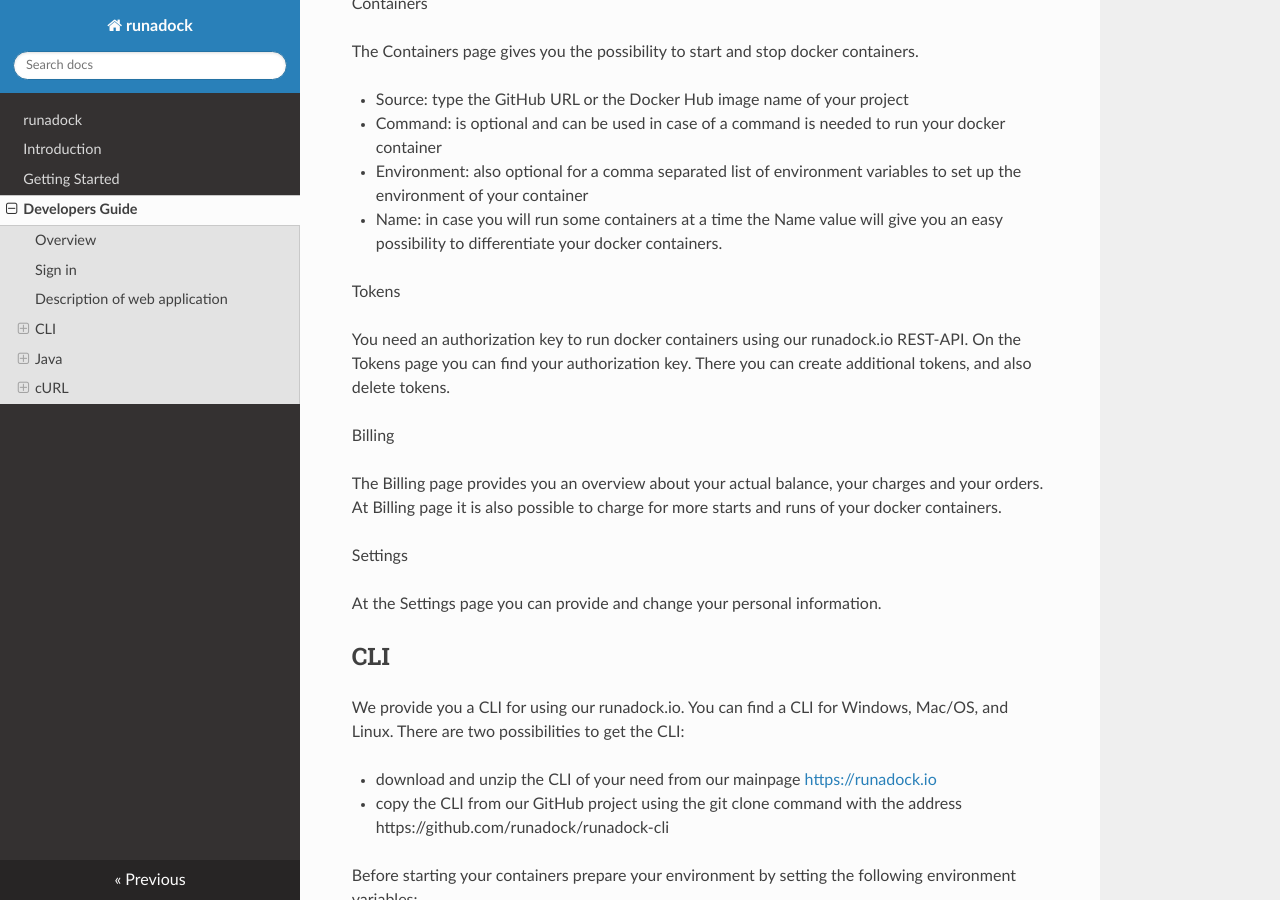
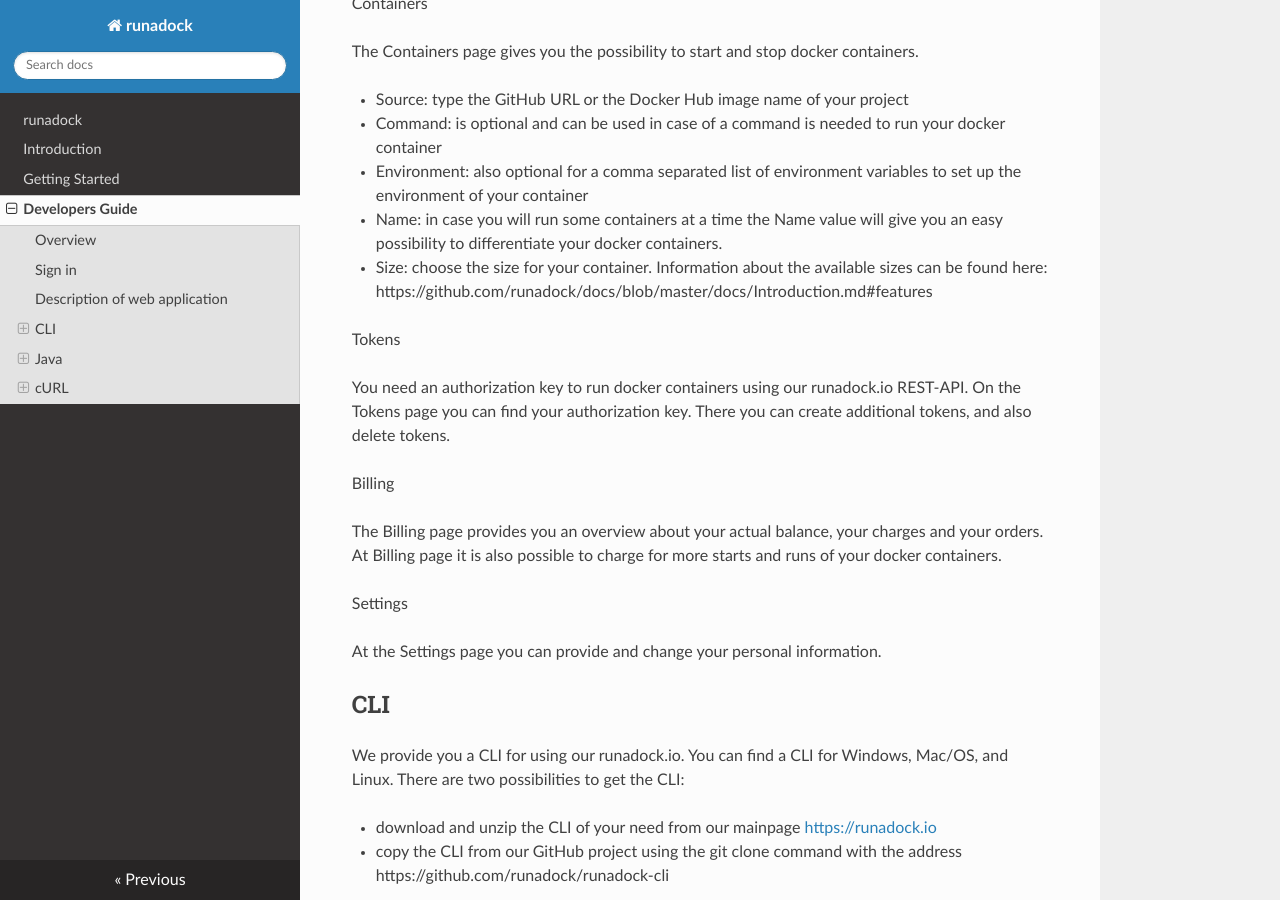
Before and after one commit to runadock/docs, an MkDocs documentation site: the page built from docs/DevelopersGuide.md, in a window 1280 px wide and 900 px high, scrolled down 600 px. Built offline with MkDocs 1.6.1, drawn with Linux system fonts in a browser that asks for light colours; nearby versions of some CDN libraries; old or Windows-style settings are respelled for this version of MkDocs.

Commit message:
Update DevelopersGuide.md

```diff
--- a/docs/DevelopersGuide.md
+++ b/docs/DevelopersGuide.md
@@ -22,6 +22,7 @@ The Containers page gives you the possibility to start and stop docker container
 - Command: is optional and can be used in case of a command is needed to run your docker container
 - Environment: also optional for a comma separated list of environment variables to set up the environment of your container
 - Name: in case you will run some containers at a time the Name value will give you an easy possibility to differentiate your docker containers.
+- Size: choose the size for your container. Information about the available sizes can be found here: https://github.com/runadock/docs/blob/master/docs/Introduction.md#features
 
 Tokens
 
```
